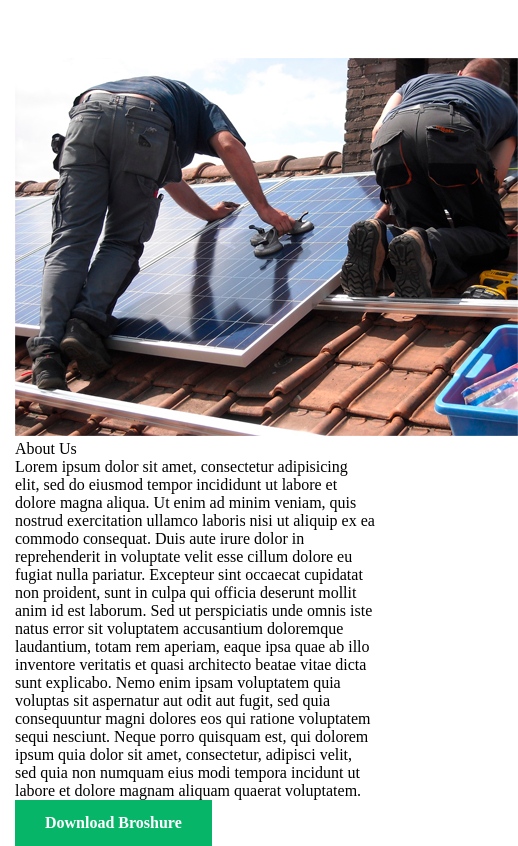
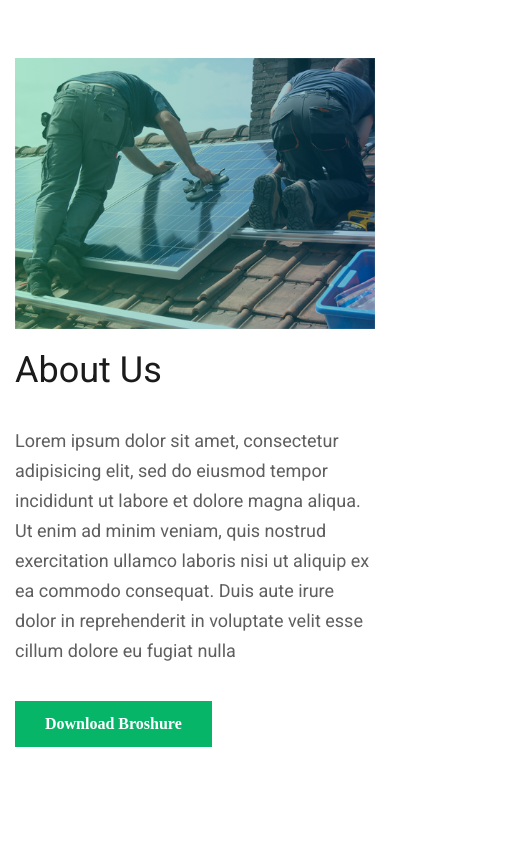
Before and after one commit to Rikokknd/Webformyself, a plain HTML site: page index.html in a window 390 px wide. Shown: the part 846-1692 px from the top of the page, 518 px wide, since content can reach past the window. After the commit the page ends 1653 px from the top, so only its background shows below. Drawn offline with Linux system fonts and the light colour scheme.

Commit message:
Part 6 of tutorial done

```diff
--- /dev/null
+++ b/css/blocks/about-us.css
@@ -0,0 +1,73 @@
+.about-us {
+    margin: 120px auto;
+    display: flex;
+    align-items: center;
+
+}
+.about-us__img {
+    flex-basis: 43%;
+    margin-right: 95px;
+    position: relative;
+}
+.about-us__img::before {
+    content: '';
+    position: absolute;
+    left: 0;
+    top: 0;
+    width: 100%;
+    height: 100%;
+    display: block;
+    background: linear-gradient(to left, rgba(0, 80, 131, 0.39), rgba(34, 185, 119, 0.39));
+    z-index: 1;
+}
+.about-us__img img {
+    display: block;
+    max-width: 100%;
+}
+.about-us__text {
+    flex-basis: calc(100% - 43% - 95px);
+}
+.about-us__text p {
+    font-family: Roboto, sans-serif;
+    font-size: 18px;
+    line-height: 30px;
+    margin: 25px 0;
+    color: #1b1b1b;
+    opacity: .7;
+}
+.about-us__text .about-us__title {
+    font-size: 36px;
+    line-height: 42px;
+    opacity: 1;
+    margin-top: 0;
+    margin-bottom: 35px;
+}
+.about-us__button {
+    margin-top: 35px;
+}
+
+@media (max-width: 980px) {
+    .about-us {
+        margin: 60px auto;
+    }
+    .about-us__img {
+        margin-right: 30px;
+    }
+    .about-us__text {
+        flex-basis: calc(100% - 43% - 30px);
+    }
+}
+@media (max-width: 768px) {
+
+    .about-us {
+        flex-direction: column;
+    }
+    .about-us__img {
+        margin: 0 0 20px 0;
+        flex-basis: auto;
+    }
+    .about-us__text {
+        flex-basis: auto;
+    }
+
+}
--- a/css/style.css
+++ b/css/style.css
@@ -2,3 +2,4 @@
 @import 'core.css';
 @import 'blocks/header.css';
 @import "blocks/button.css";
+@import "blocks/about-us.css";
--- a/index.html
+++ b/index.html
@@ -27,7 +27,7 @@
             </div>
             <div class="about-us__text">
                 <p class="about-us__title">About Us</p>
-                <p>Lorem ipsum dolor sit amet, consectetur adipisicing elit, sed do eiusmod tempor incididunt ut labore et dolore magna aliqua. Ut enim ad minim veniam, quis nostrud exercitation ullamco laboris nisi ut aliquip ex ea commodo consequat. Duis aute irure dolor in reprehenderit in voluptate velit esse cillum dolore eu fugiat nulla pariatur. Excepteur sint occaecat cupidatat non proident, sunt in culpa qui officia deserunt mollit anim id est laborum. Sed ut perspiciatis unde omnis iste natus error sit voluptatem accusantium doloremque laudantium, totam rem aperiam, eaque ipsa quae ab illo inventore veritatis et quasi architecto beatae vitae dicta sunt explicabo. Nemo enim ipsam voluptatem quia voluptas sit aspernatur aut odit aut fugit, sed quia consequuntur magni dolores eos qui ratione voluptatem sequi nesciunt. Neque porro quisquam est, qui dolorem ipsum quia dolor sit amet, consectetur, adipisci velit, sed quia non numquam eius modi tempora incidunt ut labore et dolore magnam aliquam quaerat voluptatem.</p>
+                <p>Lorem ipsum dolor sit amet, consectetur adipisicing elit, sed do eiusmod tempor incididunt ut labore et dolore magna aliqua. Ut enim ad minim veniam, quis nostrud exercitation ullamco laboris nisi ut aliquip ex ea commodo consequat. Duis aute irure dolor in reprehenderit in voluptate velit esse cillum dolore eu fugiat nulla</p>
                 <div class="button about-us__button">
                     <a href="#">Download Broshure</a>
                 </div>
```
